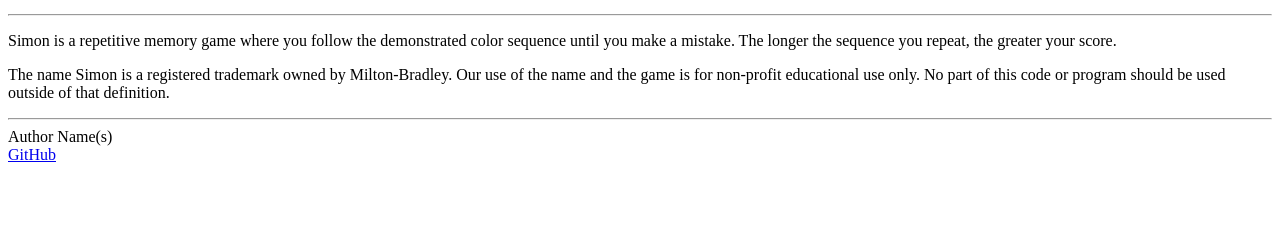
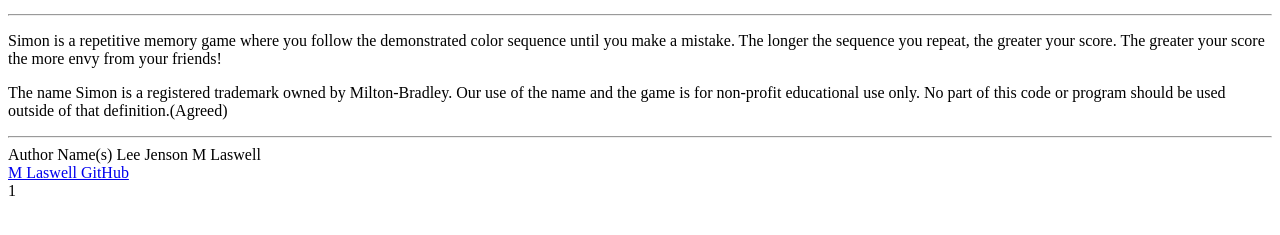
Before and after one commit to M-Laswell/simon, a plain HTML site: page about.html in a window 1280 px wide. Shown: the part 161-396 px from the top of the page. Drawn offline with Linux system fonts and the light colour scheme.

Commit message:
about.html rewrite

```diff
--- a/about.html
+++ b/about.html
@@ -27,20 +27,22 @@
             Simon is a repetitive memory game where you follow the demonstrated
             color sequence until you make a mistake. The longer the sequence you
             repeat, the greater your score.
+            The greater your score the more envy from your friends!
         </p>
 
         <p>
             The name Simon is a registered trademark owned by Milton-Bradley. Our
             use of the name and the game is for non-profit educational use only. No
-        part of this code or program should be used outside of that definition.
+            part of this code or program should be used outside of that definition.(Agreed)
         </p>
     </main>
 
     <footer>
         <hr />
-      <span class="text-reset">Author Name(s)</span>
+        <span class="text-reset">Author Name(s) Lee Jenson M Laswell</span>
         <br />
-      <a href="https://github.com/M-Laswell/simon">GitHub</a>
+        <a href="https://github.com/M-Laswell/simon"> M Laswell GitHub</a>
     </footer>
 </body>
 </html>
+1
```
Lines whose indentation alone changed are shown as unchanged.
